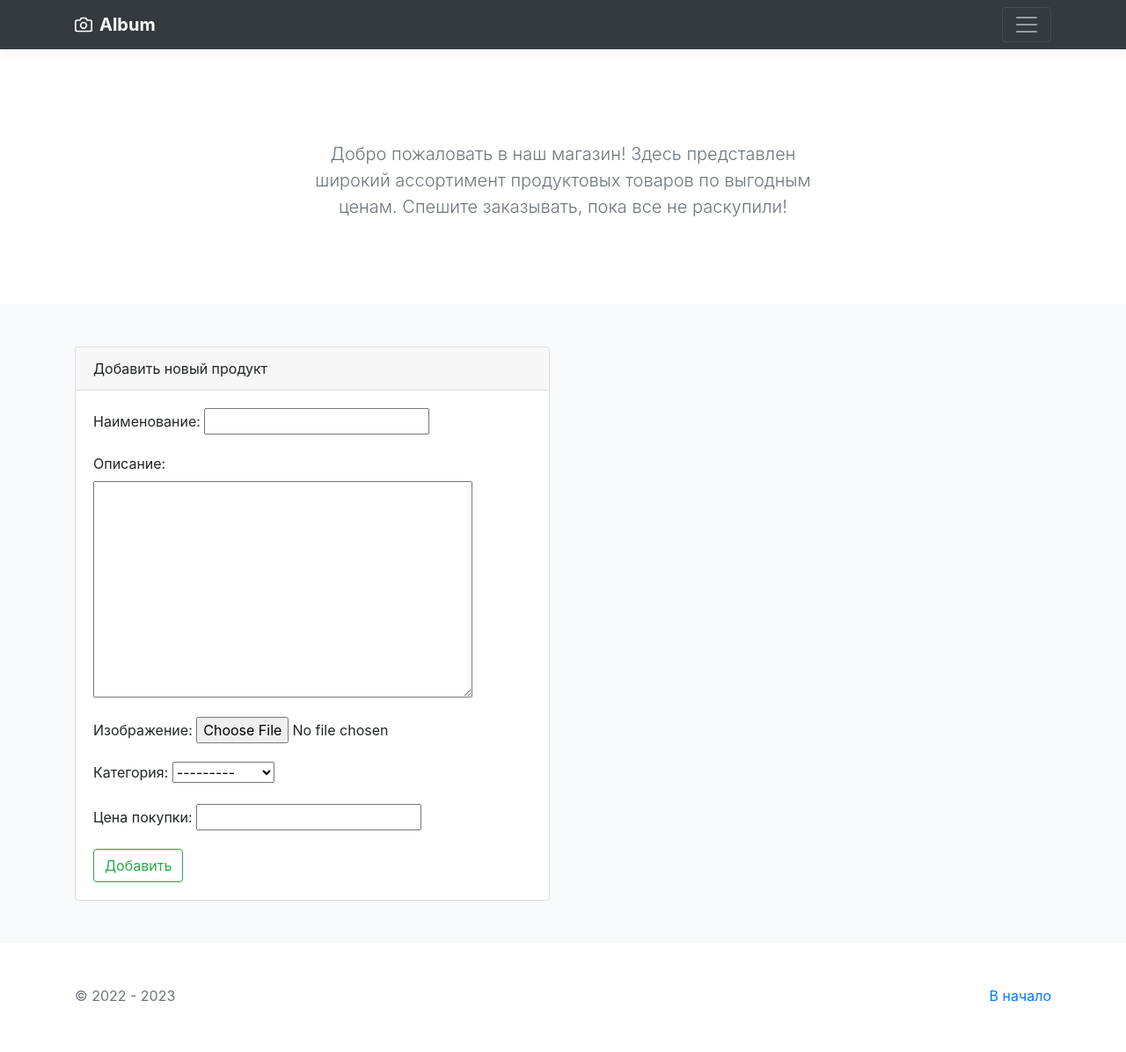
After one commit to i-panin-19/django_hw_3, a Django app: page /product_form/ in a window 1280 px wide. The commit adds this page. Shown: the whole page at 88% size. Run offline with Django 4.2, Linux system fonts and the light colour scheme; data comes from the database, SQL or seed files in the repository; some libraries are stand-ins or nearby versions.

Commit message:
hw6 problem with form

```diff
--- /dev/null
+++ b/shop/forms.py
@@ -0,0 +1,11 @@
+from django import forms
+
+from shop.models import Product
+
+
+class ProductForm(forms.ModelForm):
+
+    class Meta:
+        model = Product
+        #fields = '__all__'
+        exclude = ('date_creation', 'date_change', )
--- a/shop/templates/shop/index_list.html
+++ b/shop/templates/shop/index_list.html
@@ -4,6 +4,9 @@
 
 {% block content %}
 <div class="row">
+    <div class="col-12 mb-5">
+        <a class="btn btn-primary" href="{% url 'product_create' %}">Добавить продукт</a>
+    </div>
     {% for object in product_list %}
     <div class="col-md-4">
         <div class="card mb-4 box-shadow">
--- /dev/null
+++ b/shop/templates/shop/product_form.html
@@ -0,0 +1,22 @@
+{% extends 'shop/base.html' %}
+
+{% block content %}
+
+<div class="row">
+    <div class="col-6">
+        <div class="card">
+            <div class="card-header">
+                Добавить новый продукт
+            </div>
+            <div class="card-body">
+                <from method="post">
+                    {% csrf_token %}
+                    {{ form.as_p }}
+                    <button type="submit" class="btn btn-outline-success">Добавить</button>
+                </from>
+            </div>
+        </div>
+    </div>
+</div>
+
+{% endblock %}
--- a/shop/urls.py
+++ b/shop/urls.py
@@ -1,7 +1,7 @@
 from django.urls import path
 
 from shop.views import IndexListView, BlogCreateView, BlogListView, BlogDetailView, BlogUpdateView, BlogDeleteView, \
-    toggle_activity
+    toggle_activity, ProductCreateView
 
 urlpatterns = [
     path('', IndexListView.as_view(), name='index'),
@@ -11,4 +11,5 @@ urlpatterns = [
     path('edit/<int:pk>/', BlogUpdateView.as_view(), name='edit'),
     path('delete/<int:pk>/', BlogDeleteView.as_view(), name='delete'),
     path('publication/<int:pk>/', toggle_activity, name='toggle_activity'),
+    path('product_form/', ProductCreateView.as_view(), name='product_create'),
 ]
--- a/shop/views.py
+++ b/shop/views.py
@@ -4,6 +4,7 @@ from django.shortcuts import render, get_object_or_404, redirect
 from django.urls import reverse_lazy, reverse
 from django.views.generic import ListView, CreateView, DetailView, UpdateView, DeleteView
 
+from shop.forms import ProductForm
 from shop.models import Product, Category, BlogEntry
 
 '''def index(request):
@@ -89,3 +90,9 @@ def toggle_activity(request, pk):
     blog_item.save()
 
     return redirect(reverse('list'))
+
+
+class ProductCreateView(CreateView):
+    model = Product
+    form_class = ProductForm
+    success_url = reverse_lazy('index')
```
